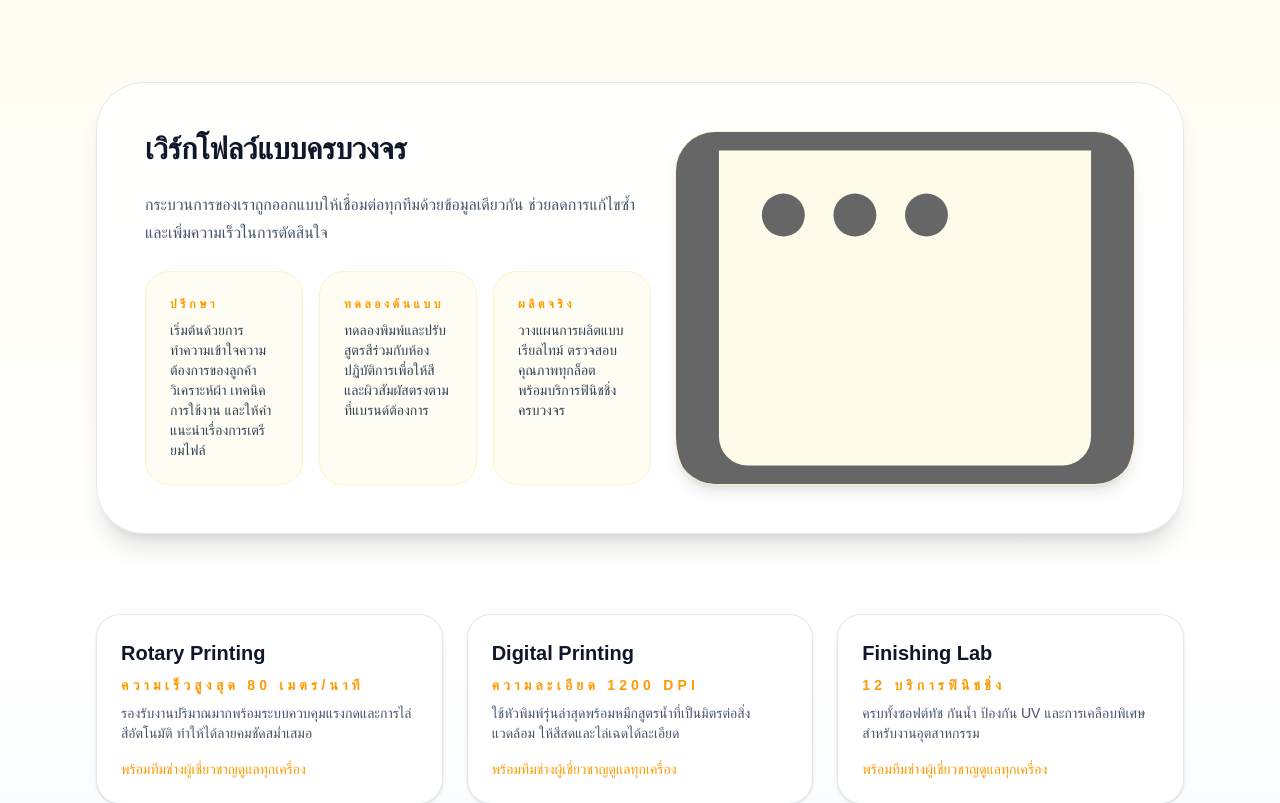
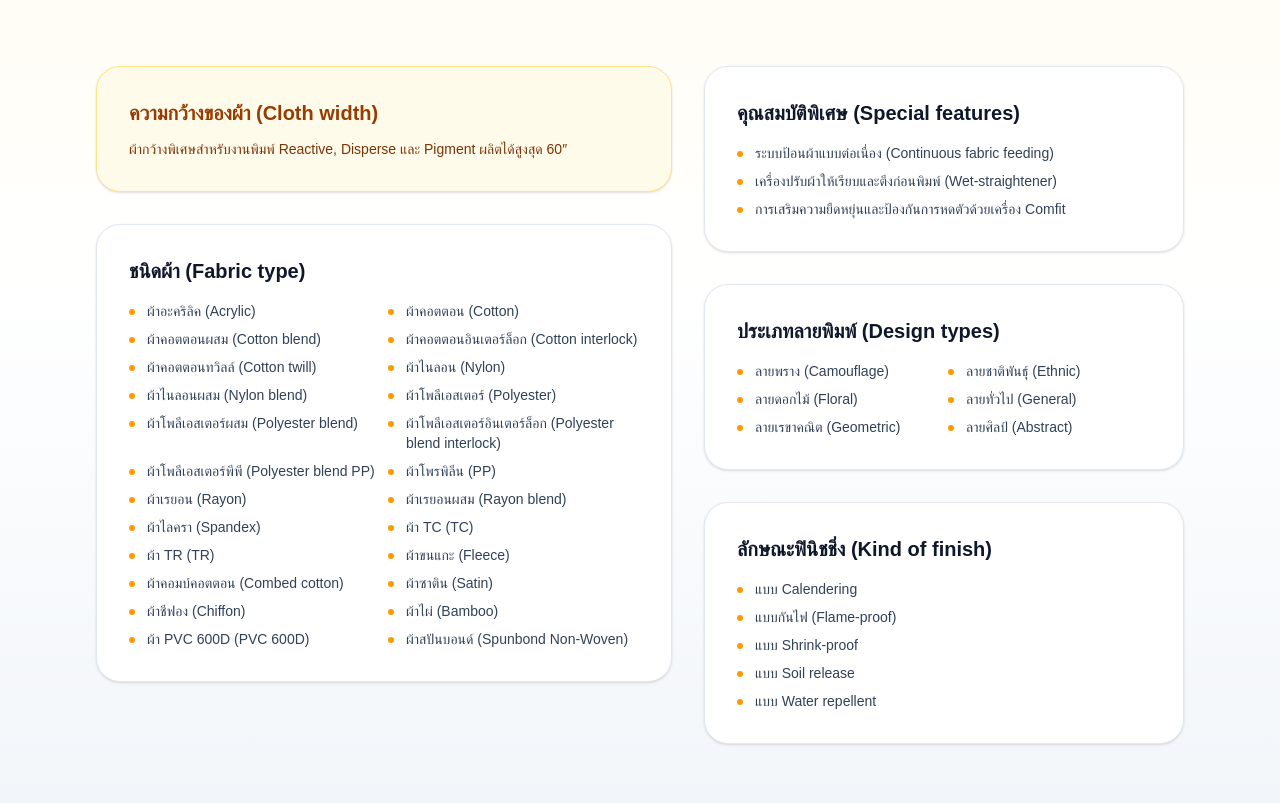
Before and after one commit to DnopPondz/tpp, a Next.js app: page /capabilities in a window 1280 px wide. Shown: the part 384-1187 px from the top of the page. Built offline with nearby package versions, Linux system fonts and the light colour scheme.

Commit message:
Rework capabilities listings

```diff
--- a/app/capabilities/CapabilitiesView.js
+++ b/app/capabilities/CapabilitiesView.js
@@ -1,148 +1,173 @@
 "use client";
 
-import Image from "next/image";
 import { useLanguage } from "@/components/LanguageProvider";
 
 const pageCopy = {
   th: {
-    heroHeading: "เทคโนโลยีที่สร้างมาตรฐานงานพิมพ์ระดับสากล",
+    heroHeading: "ขีดความสามารถด้านงานพิมพ์ผ้า",
     heroDescription:
-      "เราลงทุนอย่างต่อเนื่องในเครื่องจักรรุ่นใหม่ ระบบบริหารการผลิต และทีมผู้เชี่ยวชาญ เพื่อให้ลูกค้าได้รับผลงานที่สม่ำเสมอในทุกล็อต พร้อมตอบโจทย์งานเร่งด่วนและดีไซน์ที่ซับซ้อน",
-    workflowTitle: "เวิร์กโฟลว์แบบครบวงจร",
-    workflowDescription:
-      "กระบวนการของเราถูกออกแบบให้เชื่อมต่อทุกทีมด้วยข้อมูลเดียวกัน ช่วยลดการแก้ไขซ้ำและเพิ่มความเร็วในการตัดสินใจ",
-    processSteps: [
-      {
-        title: "ปรึกษา",
-        description:
-          "เริ่มต้นด้วยการทำความเข้าใจความต้องการของลูกค้า วิเคราะห์ผ้า เทคนิคการใช้งาน และให้คำแนะนำเรื่องการเตรียมไฟล์",
-      },
-      {
-        title: "ทดลองต้นแบบ",
-        description:
-          "ทดลองพิมพ์และปรับสูตรสีร่วมกับห้องปฏิบัติการเพื่อให้สีและผิวสัมผัสตรงตามที่แบรนด์ต้องการ",
-      },
-      {
-        title: "ผลิตจริง",
-        description:
-          "วางแผนการผลิตแบบเรียลไทม์ ตรวจสอบคุณภาพทุกล็อต พร้อมบริการฟินิชชิ่งครบวงจร",
-      },
-    ],
-    equipment: [
-      {
-        title: "Rotary Printing",
-        metrics: "ความเร็วสูงสุด 80 เมตร/นาที",
-        description:
-          "รองรับงานปริมาณมากพร้อมระบบควบคุมแรงกดและการไล่สีอัตโนมัติ ทำให้ได้ลายคมชัดสม่ำเสมอ",
-      },
-      {
-        title: "Digital Printing",
-        metrics: "ความละเอียด 1200 DPI",
-        description:
-          "ใช้หัวพิมพ์รุ่นล่าสุดพร้อมหมึกสูตรน้ำที่เป็นมิตรต่อสิ่งแวดล้อม ให้สีสดและไล่เฉดได้ละเอียด",
-      },
-      {
-        title: "Finishing Lab",
-        metrics: "12 บริการฟินิชชิ่ง",
-        description:
-          "ครบทั้งซอฟต์ทัช กันน้ำ ป้องกัน UV และการเคลือบพิเศษสำหรับงานอุตสาหกรรม",
-      },
-    ],
-    equipmentFooter: "พร้อมทีมช่างผู้เชี่ยวชาญดูแลทุกเครื่อง",
-    qualityTitle: "มาตรการควบคุมคุณภาพ",
-    qualityItems: [
-      {
-        title: "Digital Color Lab",
-        description:
-          "ใช้สเปกโตรโฟโตมิเตอร์ตรวจวัดค่าสีทุกล็อต และเก็บบันทึกค่าการตั้งเครื่องเพื่อเทียบกับมาตรฐานของลูกค้า",
-      },
-      {
-        title: "Inline Inspection",
-        description:
-          "กล้องตรวจสอบความบกพร่องแบบเรียลไทม์พร้อมระบบแจ้งเตือนเมื่อพบข้อผิดพลาด ช่วยลดการสูญเสียผ้า",
-      },
-      {
-        title: "Process Analytics",
-        description:
-          "แดชบอร์ดติดตามประสิทธิภาพเครื่องจักร OEE และอัตราการใช้หมึก เพื่อให้ทีมบริหารสามารถตัดสินใจได้อย่างรวดเร็ว",
-      },
-      {
-        title: "Training Hub",
-        description:
-          "ศูนย์ฝึกอบรมภายในสำหรับเทคโนโลยีใหม่ พร้อมโปรแกรมพัฒนาทักษะที่ปรับตามบทบาทของพนักงาน",
-      },
-    ],
+      "เรารองรับงานพิมพ์ผ้าทั้งแบบ Reactive, Disperse และ Pigment พร้อมควบคุมคุณภาพตั้งแต่การป้อนผ้าไปจนถึงฟินิชชิ่ง เพื่อให้งานทุกชิ้นตอบโจทย์การใช้งานของลูกค้า",
+    clothWidth: {
+      title: "ความกว้างของผ้า (Cloth width)",
+      description:
+        "ผ้ากว้างพิเศษสำหรับงานพิมพ์ Reactive, Disperse และ Pigment ผลิตได้สูงสุด 60″",
+    },
+    fabricTypes: {
+      title: "ชนิดผ้า (Fabric type)",
+      items: [
+        "ผ้าอะคริลิค (Acrylic)",
+        "ผ้าคอตตอน (Cotton)",
+        "ผ้าคอตตอนผสม (Cotton blend)",
+        "ผ้าคอตตอนอินเตอร์ล็อก (Cotton interlock)",
+        "ผ้าคอตตอนทวิลล์ (Cotton twill)",
+        "ผ้าไนลอน (Nylon)",
+        "ผ้าไนลอนผสม (Nylon blend)",
+        "ผ้าโพลีเอสเตอร์ (Polyester)",
+        "ผ้าโพลีเอสเตอร์ผสม (Polyester blend)",
+        "ผ้าโพลีเอสเตอร์อินเตอร์ล็อก (Polyester blend interlock)",
+        "ผ้าโพลีเอสเตอร์พีพี (Polyester blend PP)",
+        "ผ้าโพรพิลีน (PP)",
+        "ผ้าเรยอน (Rayon)",
+        "ผ้าเรยอนผสม (Rayon blend)",
+        "ผ้าไลครา (Spandex)",
+        "ผ้า TC (TC)",
+        "ผ้า TR (TR)",
+        "ผ้าขนแกะ (Fleece)",
+        "ผ้าคอมบ์คอตตอน (Combed cotton)",
+        "ผ้าซาติน (Satin)",
+        "ผ้าชีฟอง (Chiffon)",
+        "ผ้าไผ่ (Bamboo)",
+        "ผ้า PVC 600D (PVC 600D)",
+        "ผ้าสปันบอนด์ (Spunbond Non-Woven)",
+      ],
+    },
+    specialFeatures: {
+      title: "คุณสมบัติพิเศษ (Special features)",
+      items: [
+        "ระบบป้อนผ้าแบบต่อเนื่อง (Continuous fabric feeding)",
+        "เครื่องปรับผ้าให้เรียบและตึงก่อนพิมพ์ (Wet-straightener)",
+        "การเสริมความยืดหยุ่นและป้องกันการหดตัวด้วยเครื่อง Comfit",
+      ],
+    },
+    designTypes: {
+      title: "ประเภทลายพิมพ์ (Design types)",
+      items: [
+        "ลายพราง (Camouflage)",
+        "ลายชาติพันธุ์ (Ethnic)",
+        "ลายดอกไม้ (Floral)",
+        "ลายทั่วไป (General)",
+        "ลายเรขาคณิต (Geometric)",
+        "ลายศิลป์ (Abstract)",
+      ],
+    },
+    finishes: {
+      title: "ลักษณะฟินิชชิ่ง (Kind of finish)",
+      items: [
+        "แบบ Calendering",
+        "แบบกันไฟ (Flame-proof)",
+        "แบบ Shrink-proof",
+        "แบบ Soil release",
+        "แบบ Water repellent",
+      ],
+    },
   },
   en: {
-    heroHeading: "Technology powering world-class textile printing",
+    heroHeading: "Comprehensive textile printing capabilities",
     heroDescription:
-      "We continually invest in advanced machinery, production management systems, and specialist teams so every client receives consistent results across urgent runs and intricate designs.",
-    workflowTitle: "An end-to-end workflow",
-    workflowDescription:
-      "Our process connects every team on a single data flow, reducing rework and accelerating decision-making.",
-    processSteps: [
-      {
-        title: "Consult",
-        description:
-          "We begin by understanding your requirements, analysing fabrics, end-use techniques, and advising on file preparation.",
-      },
-      {
-        title: "Prototype",
-        description:
-          "Lab strike-offs and colour formula tuning ensure the exact shades and handfeel your brand expects.",
-      },
-      {
-        title: "Produce",
-        description:
-          "Live production planning, batch-by-batch QC, and comprehensive finishing keep every order on spec.",
-      },
-    ],
-    equipment: [
-      {
-        title: "Rotary printing",
-        metrics: "Up to 80 metres/min",
-        description:
-          "Handles large volumes with automated pressure and colour flow control for sharp, repeatable results.",
-      },
-      {
-        title: "Digital printing",
-        metrics: "1200 DPI resolution",
-        description:
-          "Latest printheads with eco-conscious water-based inks deliver vivid gradients and fine detail.",
-      },
-      {
-        title: "Finishing lab",
-        metrics: "12 finishing services",
-        description:
-          "Soft-touch, water repellency, UV protection, and industrial coatings all under one roof.",
-      },
-    ],
-    equipmentFooter: "Expert technicians maintain every line",
-    qualityTitle: "Quality control measures",
-    qualityItems: [
-      {
-        title: "Digital colour lab",
-        description:
-          "Spectrophotometer checks on every batch with machine settings logged against each customer benchmark.",
-      },
-      {
-        title: "Inline inspection",
-        description:
-          "Real-time defect cameras and alerts reduce fabric loss across long runs.",
-      },
-      {
-        title: "Process analytics",
-        description:
-          "Dashboards track OEE and ink consumption so leadership can react fast.",
-      },
-      {
-        title: "Training hub",
-        description:
-          "On-site training for new technology with role-specific skill development programmes.",
-      },
-    ],
+      "We support reactive, disperse, and pigment production with tightly managed workflows from fabric feeding to finishing so every order performs exactly as required.",
+    clothWidth: {
+      title: "Cloth width",
+      description:
+        "Max. 60″ for reactive, disperse, and pigment print runs",
+    },
+    fabricTypes: {
+      title: "Fabric type",
+      items: [
+        "Acrylic",
+        "Cotton",
+        "Cotton blend",
+        "Cotton interlock",
+        "Cotton twill",
+        "Nylon",
+        "Nylon blend",
+        "Polyester",
+        "Polyester blend",
+        "Polyester blend interlock",
+        "Polyester blend PP",
+        "Polypropylene (PP)",
+        "Rayon",
+        "Rayon blend",
+        "Spandex",
+        "TC",
+        "TR",
+        "Fleece",
+        "Combed cotton",
+        "Satin",
+        "Chiffon",
+        "Bamboo",
+        "PVC 600D",
+        "Spunbond non-woven",
+      ],
+    },
+    specialFeatures: {
+      title: "Special features",
+      items: [
+        "Continuous fabric feeding",
+        "Wet-straightener",
+        "Elastic improvement and shrink-proof processing by Comfit machine",
+      ],
+    },
+    designTypes: {
+      title: "Design types",
+      items: [
+        "Camouflage",
+        "Ethnic",
+        "Floral",
+        "General",
+        "Geometric",
+        "Abstract",
+      ],
+    },
+    finishes: {
+      title: "Kind of finish",
+      items: [
+        "Calendering",
+        "Flame-proof",
+        "Shrink-proof",
+        "Soil release",
+        "Water repellant",
+      ],
+    },
   },
 };
+
+function ListCard({ title, items, columnsClass = "" }) {
+  return (
+    <div className="space-y-4 rounded-3xl border border-slate-200 bg-white p-8 shadow-sm">
+      <h2 className="text-xl font-semibold text-slate-900">{title}</h2>
+      <ul className={`grid gap-2 text-sm text-slate-700 ${columnsClass}`}>
+        {items.map((item) => (
+          <li key={item} className="flex items-start gap-3">
+            <span
+              aria-hidden="true"
+              className="mt-2 h-1.5 w-1.5 flex-shrink-0 rounded-full bg-amber-500"
+            />
+            <span>{item}</span>
+          </li>
+        ))}
+      </ul>
+    </div>
+  );
+}
+
+function DetailCard({ title, description }) {
+  return (
+    <div className="space-y-3 rounded-3xl border border-amber-200 bg-amber-50 p-8 text-sm text-amber-900 shadow-sm">
+      <h2 className="text-xl font-semibold text-amber-800">{title}</h2>
+      <p>{description}</p>
+    </div>
+  );
+}
 
 export default function CapabilitiesView() {
   const { language, translations } = useLanguage();
@@ -151,7 +176,7 @@ export default function CapabilitiesView() {
 
   return (
     <div className="bg-gradient-to-b from-amber-50 via-white to-slate-100">
-      <div className="mx-auto max-w-6xl space-y-20 px-6 pb-24 pt-20 lg:px-8">
+      <div className="mx-auto max-w-6xl space-y-16 px-6 pb-24 pt-20 lg:px-8">
         <header className="space-y-6">
           <span className="inline-flex items-center gap-2 rounded-full bg-white px-4 py-2 text-xs font-semibold uppercase tracking-[0.2em] text-amber-600 shadow">
             {sections.capabilities.title}
@@ -162,55 +187,15 @@ export default function CapabilitiesView() {
           <p className="max-w-3xl text-lg leading-8 text-slate-600">{copy.heroDescription}</p>
         </header>
 
-        <section className="grid gap-6 rounded-[3rem] border border-slate-200 bg-white/95 p-12 shadow-xl lg:grid-cols-[1.1fr_1fr]">
-          <div className="space-y-6">
-            <h2 className="text-3xl font-semibold text-slate-900">{copy.workflowTitle}</h2>
-            <p className="text-base leading-7 text-slate-600">{copy.workflowDescription}</p>
-            <div className="grid gap-4 sm:grid-cols-3">
-              {copy.processSteps.map((step) => (
-                <div key={step.title} className="rounded-3xl border border-amber-100 bg-amber-50/60 p-6 text-sm text-amber-900">
-                  <p className="text-xs font-semibold uppercase tracking-[0.3em] text-amber-500">{step.title}</p>
-                  <p className="mt-2 text-slate-700">{step.description}</p>
-                </div>
-              ))}
-            </div>
+        <section className="grid gap-8 lg:grid-cols-[1.2fr_1fr]">
+          <div className="space-y-8">
+            <DetailCard {...copy.clothWidth} />
+            <ListCard {...copy.fabricTypes} columnsClass="sm:grid-cols-2" />
           </div>
-          <div className="relative h-full min-h-[22rem] overflow-hidden rounded-[2.5rem] border border-amber-100 bg-amber-50 shadow-lg">
-            <Image
-              src="/window.svg"
-              alt="Production workflow"
-              fill
-              className="object-cover"
-              sizes="(max-width: 1024px) 100vw, 40vw"
-            />
-          </div>
-        </section>
-
-        <section className="grid gap-6 md:grid-cols-3">
-          {copy.equipment.map((item) => (
-            <div
-              key={item.title}
-              className="flex h-full flex-col gap-4 rounded-3xl border border-slate-200 bg-white p-6 shadow-sm"
-            >
-              <div className="space-y-2">
-                <h3 className="text-xl font-semibold text-slate-900">{item.title}</h3>
-                <p className="text-sm font-semibold uppercase tracking-[0.3em] text-amber-500">{item.metrics}</p>
-                <p className="text-sm text-slate-600">{item.description}</p>
-              </div>
-              <div className="mt-auto text-sm font-medium text-amber-500">{copy.equipmentFooter}</div>
-            </div>
-          ))}
-        </section>
-
-        <section className="rounded-[3rem] border border-slate-200 bg-white/90 p-12 shadow-xl">
-          <h2 className="text-3xl font-semibold text-slate-900">{copy.qualityTitle}</h2>
-          <div className="mt-8 grid gap-6 md:grid-cols-2">
-            {copy.qualityItems.map((item) => (
-              <div key={item.title} className="space-y-4 rounded-3xl border border-amber-100 bg-amber-50/60 p-6">
-                <h3 className="text-lg font-semibold text-amber-800">{item.title}</h3>
-                <p className="text-sm text-amber-900/80">{item.description}</p>
-              </div>
-            ))}
+          <div className="space-y-8">
+            <ListCard {...copy.specialFeatures} />
+            <ListCard {...copy.designTypes} columnsClass="sm:grid-cols-2" />
+            <ListCard {...copy.finishes} />
           </div>
         </section>
       </div>
```
